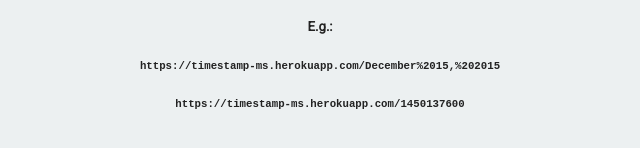
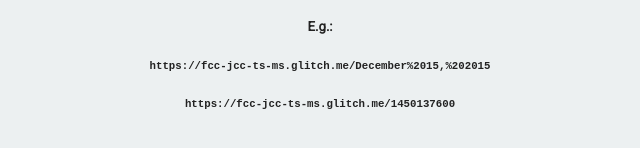
Before and after one commit to jcsonofashepherd/freecodecamp-jcc-timestamp-microservice, a website: page views/index.html in a window 1280 px wide. Shown: the part 162-310 px from the top of the page, 320-960 px from the left. Drawn offline with Linux system fonts and the light colour scheme.

Commit message:
Checkpoint

```diff
--- a/views/index.html
+++ b/views/index.html
@@ -14,8 +14,8 @@
          <h3>Part 1 of Free Code Camp Backend Challenges</h3>
          <h5>Try it out: type in a natural time or unix time on the url</h5>
          <h5>E.g.:</h5>
-         <h6><code>https://timestamp-ms.herokuapp.com/December%2015,%202015</code></h6>
-         <h6><code>https://timestamp-ms.herokuapp.com/1450137600</code></h6>
+         <h6><code>https://fcc-jcc-ts-ms.glitch.me/December%2015,%202015</code></h6>
+         <h6><code>https://fcc-jcc-ts-ms.glitch.me/1450137600</code></h6>
       </div>
    </body>
 
```
